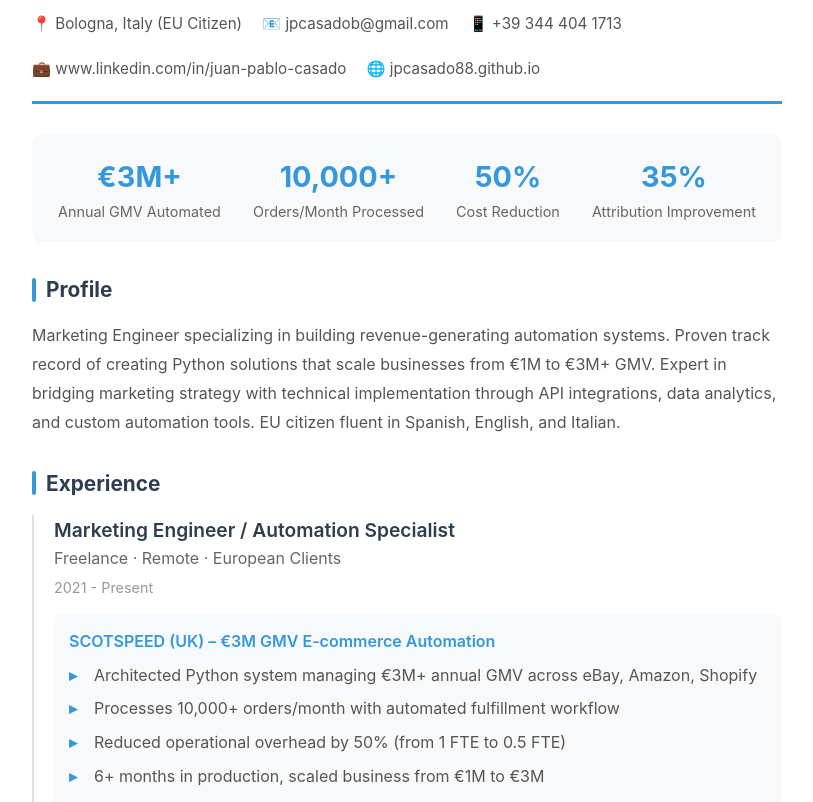
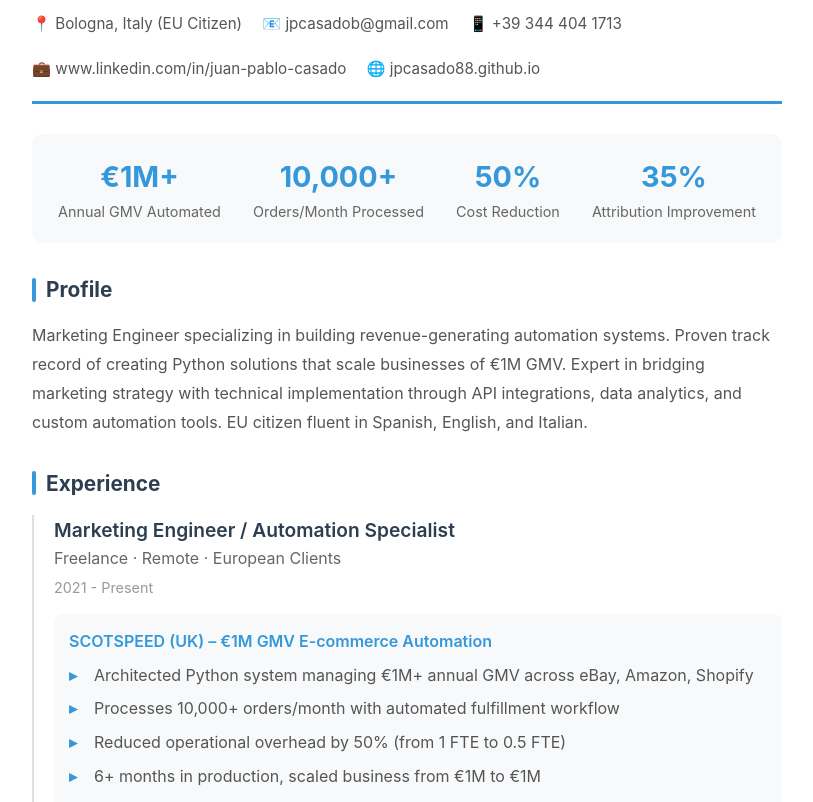
Before and after one commit to JPcasado88/portafolio, a plain HTML site: page cv.html in a window 1280 px wide. Shown: the part 150-952 px from the top of the page, without its empty margins (233-1046 px from the left). Drawn offline with Linux system fonts and the light colour scheme.

Commit message:
Update cv.html

```diff
--- a/cv.html
+++ b/cv.html
@@ -332,7 +332,7 @@
         <!-- Key Metrics -->
         <div class="metrics-bar">
             <div class="metric">
-                <div class="metric-value">€3M+</div>
+                <div class="metric-value">€1M+</div>
                 <div class="metric-label">Annual GMV Automated</div>
             </div>
             <div class="metric">
@@ -354,7 +354,7 @@
             <h3 class="section-title">Profile</h3>
             <p class="profile-text">
                 Marketing Engineer specializing in building revenue-generating automation systems.
-                Proven track record of creating Python solutions that scale businesses from €1M to €3M+ GMV.
+                Proven track record of creating Python solutions that scale businesses of €1M GMV.
                 Expert in bridging marketing strategy with technical implementation through API integrations,
                 data analytics, and custom automation tools. EU citizen fluent in Spanish, English, and Italian.
             </p>
@@ -373,12 +373,12 @@
 
                 <div class="client-projects">
                     <div class="client-project">
-                        <div class="client-name">SCOTSPEED (UK) – €3M GMV E-commerce Automation</div>
+                        <div class="client-name">SCOTSPEED (UK) – €1M GMV E-commerce Automation</div>
                         <ul class="achievements">
-                            <li>Architected Python system managing €3M+ annual GMV across eBay, Amazon, Shopify</li>
+                            <li>Architected Python system managing €1M+ annual GMV across eBay, Amazon, Shopify</li>
                             <li>Processes 10,000+ orders/month with automated fulfillment workflow</li>
                             <li>Reduced operational overhead by 50% (from 1 FTE to 0.5 FTE)</li>
-                            <li>6+ months in production, scaled business from €1M to €3M</li>
+                            <li>6+ months in production, scaled business from €1M to €1M</li>
                         </ul>
                     </div>
 
@@ -388,7 +388,6 @@
                             <li>Implemented Meta CAPI solving iOS14+ attribution challenges</li>
                             <li>Built custom GTM tracking for complete customer journey visibility</li>
                             <li>Created automated reporting dashboards for 5-country operations</li>
-                            <li>Improved marketing attribution accuracy by 35%</li>
                         </ul>
                     </div>
 
@@ -419,6 +418,7 @@
                     <div class="date-range">2017 - 2021</div>
                 </div>
                 <ul class="achievements">
+                    <li>Improved marketing attribution accuracy by 35%</li>
                     <li>Led 8-person cross-functional team (developers, designers, content creators)</li>
                     <li>Grew organic traffic from 0 to 50,000+ monthly sessions in Year 1</li>
                     <li>Managed €500k+ annual budget across Google Ads and Meta platforms</li>
```
